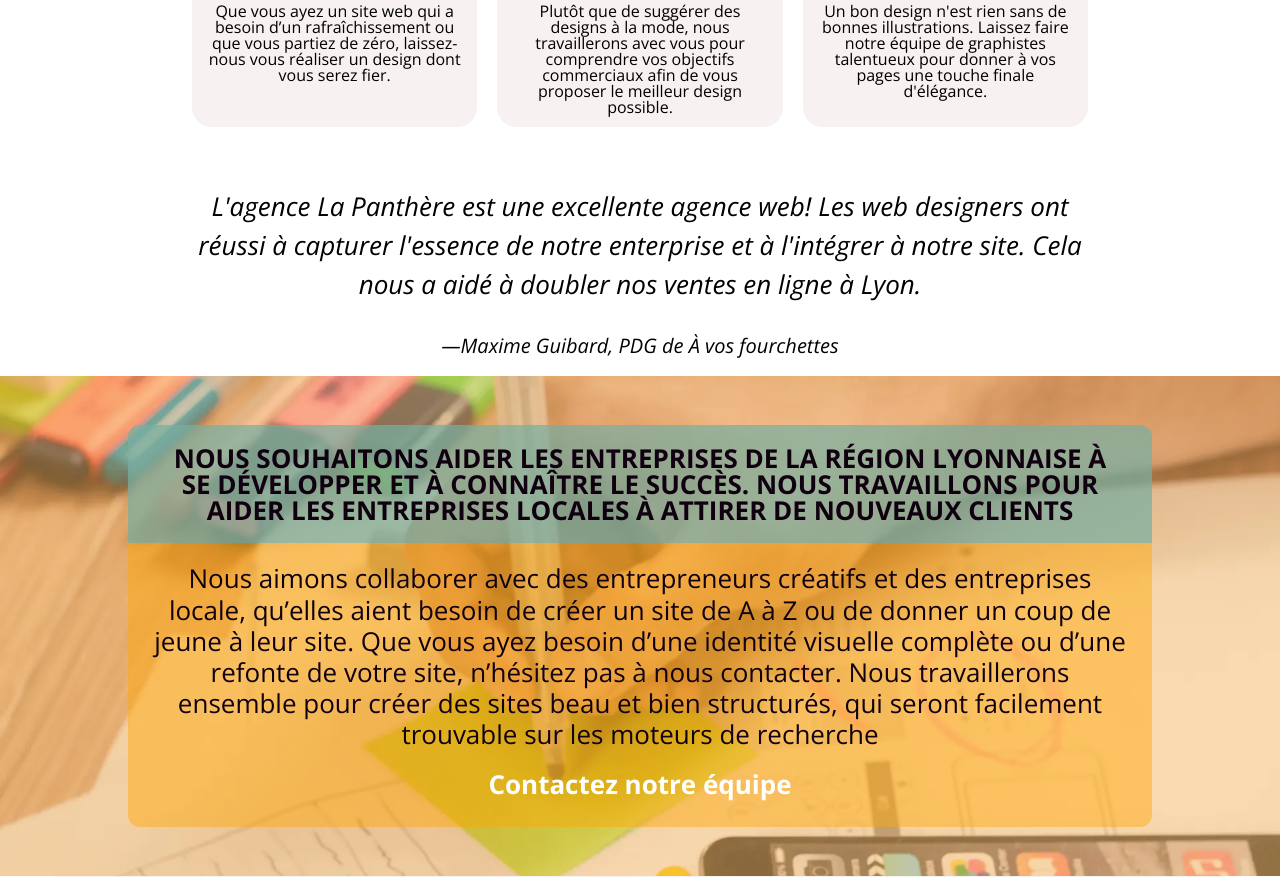
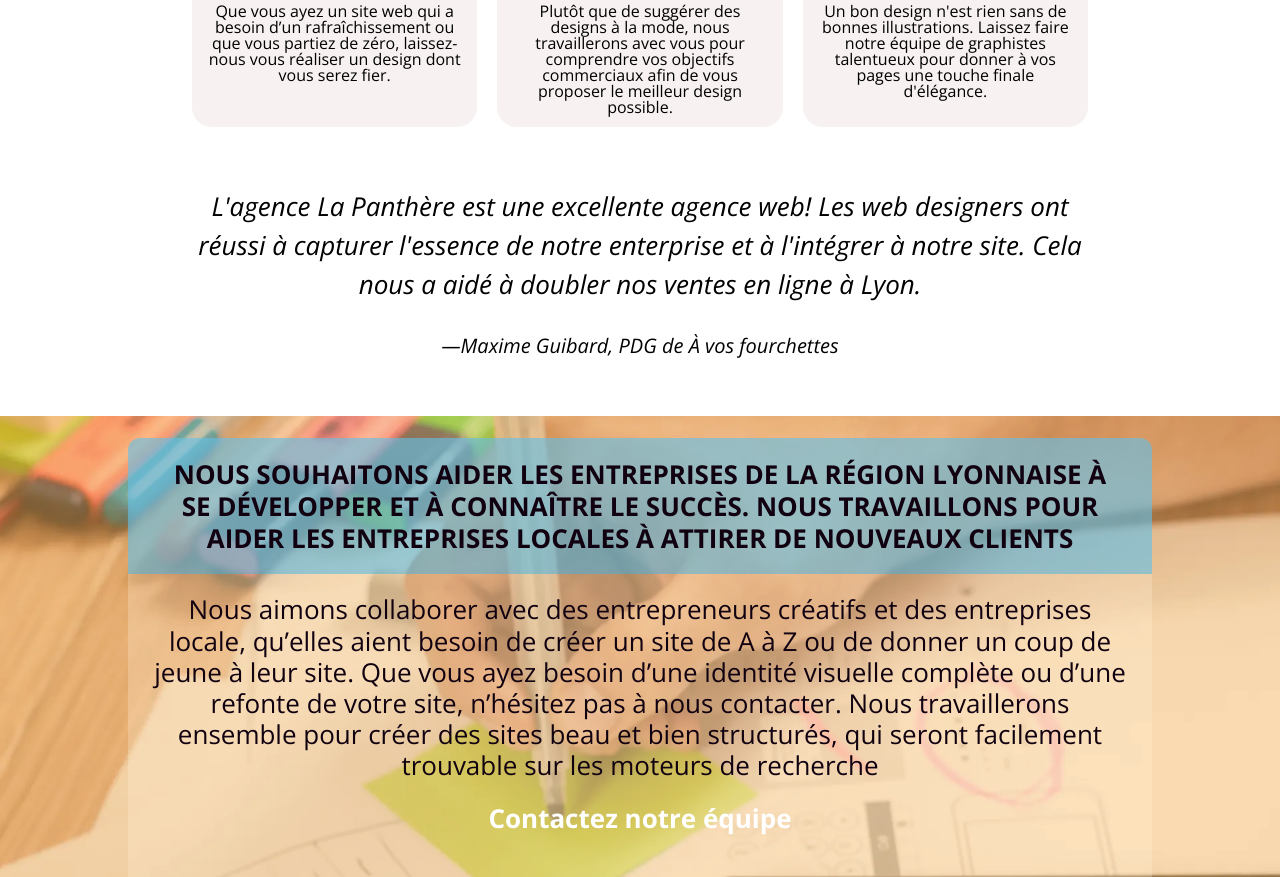
Before and after one commit to Takewkat/-github.io-project4, a website: page index.html in a window 1280 px wide. Shown: the part 873-1750 px from the top of the page. Drawn offline with nearby package versions, Linux system fonts and the light colour scheme.

Commit message:
paddings

```diff
--- a/#src/scss/style.scss
+++ b/#src/scss/style.scss
@@ -194,6 +194,7 @@ body {
 	&__quote {
 		text-align: center;
 		@include adaptiv-value("font-size", 26, 18, 1);
+		padding-bottom: 40px;
 	}
 }
 ._item1 {
@@ -223,6 +224,7 @@ body {
 	align-items: center;
 	justify-content: center;
 	min-height: 500px;
+	line-height: 200%;
 	&__parallax {
 		background-image: url("../img/image-de-presentation.webp");
 	}
@@ -235,10 +237,11 @@ body {
 		height: 80%;
 		background-image: url("../img/texture-paper.webp");
 		background-size: 280px 280px;
-		background-color: rgba(255, 166, 0, 0.448);
+		background-color: rgba(255, 242, 218, 0.254);
 		color: rgb(16, 0, 16);
 		border-radius: 12px;
 		text-align: center;
+		padding-bottom: 30px;
 		@include adaptiv-value("font-size", 26, 18, 1);
 		row-gap: 20px;
 		@media (max-width: $md3 + px) {
@@ -260,7 +263,7 @@ body {
 		}
 		&-link {
 			color: $whiteColor;
-			@include adaptiv-value("padding-bottom", 30, 16, 1);
+			@include adaptiv-value("padding-bottom", 30, 20, 1);
 			font-weight: 600;
 			&:hover {
 				transform: scale(1.1);
```
Also changed, not shown: css/style.min.css.
